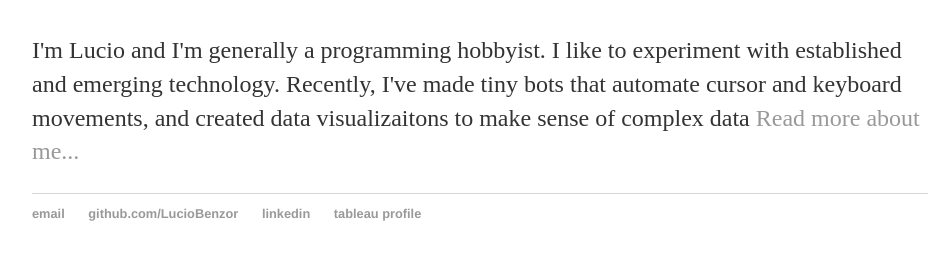
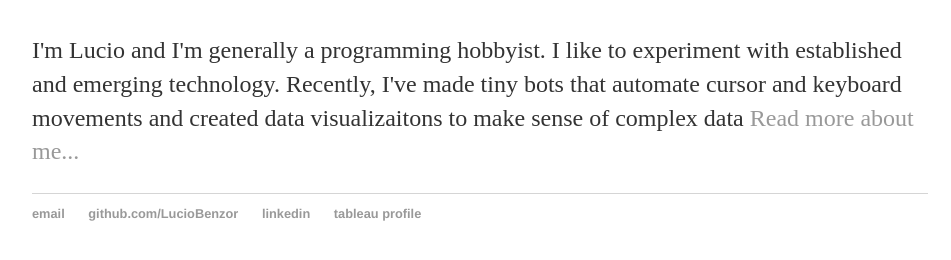
Before and after one commit to LucioBenzor/LucioBenzor.github.io, a Jekyll site: the page built from index.html, in a window 1280 px wide. Shown: the part 163-423 px from the top of the page, without its empty margins (160-1111 px from the left). Built offline with Jekyll 4.4.1, drawn with Linux system fonts in a browser that asks for light colours.

```diff
--- a/index.html
+++ b/index.html
@@ -5,6 +5,7 @@ title: Lucio, hobbyist
 <div class="blurb">
 		<h1>Hi!</h1>
 	<p>I'm Lucio and I'm generally a programming hobbyist. I like to experiment with established and emerging technology.
-		Recently, I've made tiny bots that automate cursor and keyboard movements, and created data visualizaitons to make sense of complex data
+		Recently, I've made tiny bots that automate cursor and keyboard movements and created data visualizaitons to make sense of complex data
+
 		<a href="/about">Read more about me...</a></p>
 </div><!-- /.blurb -->
```
